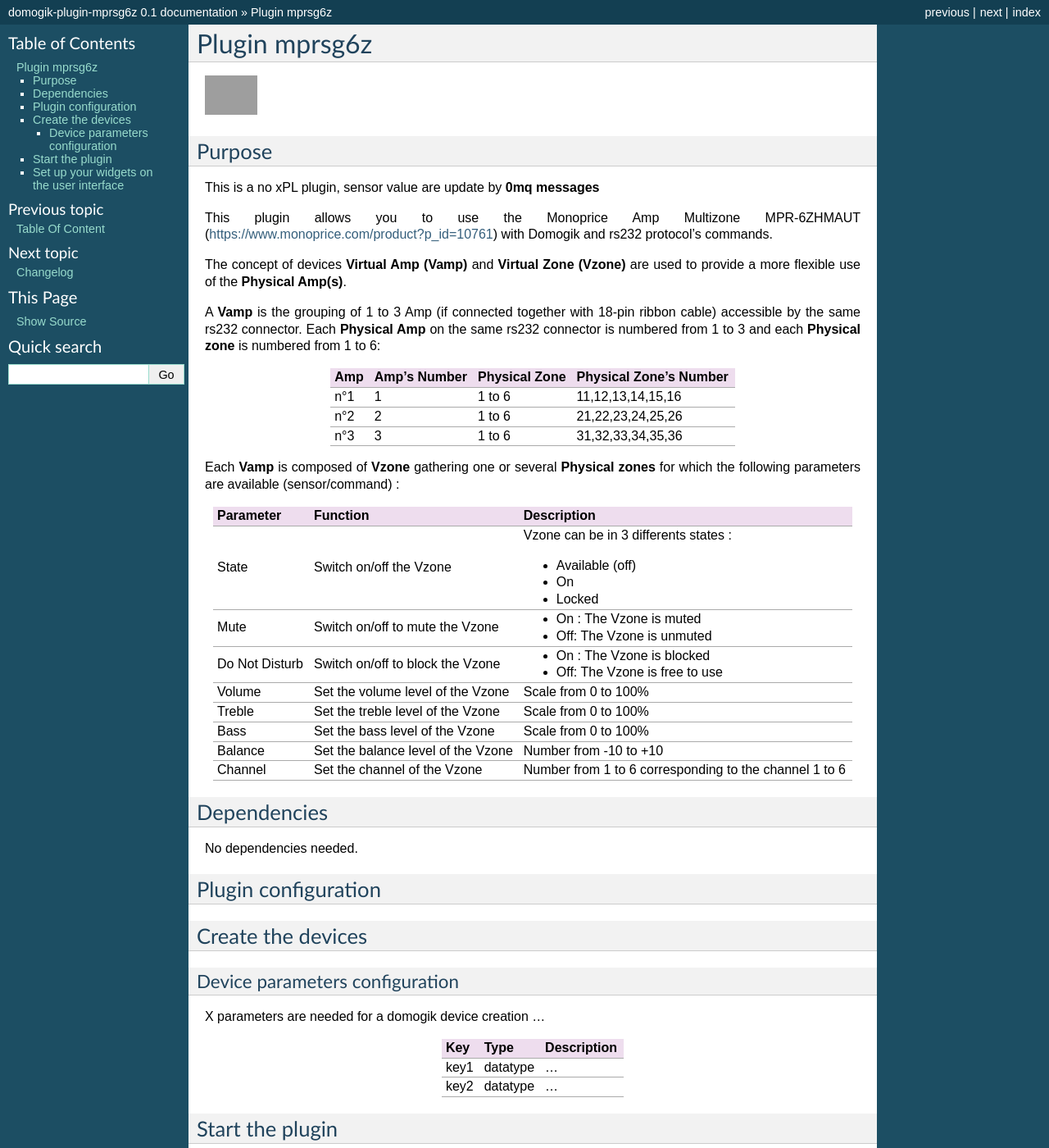
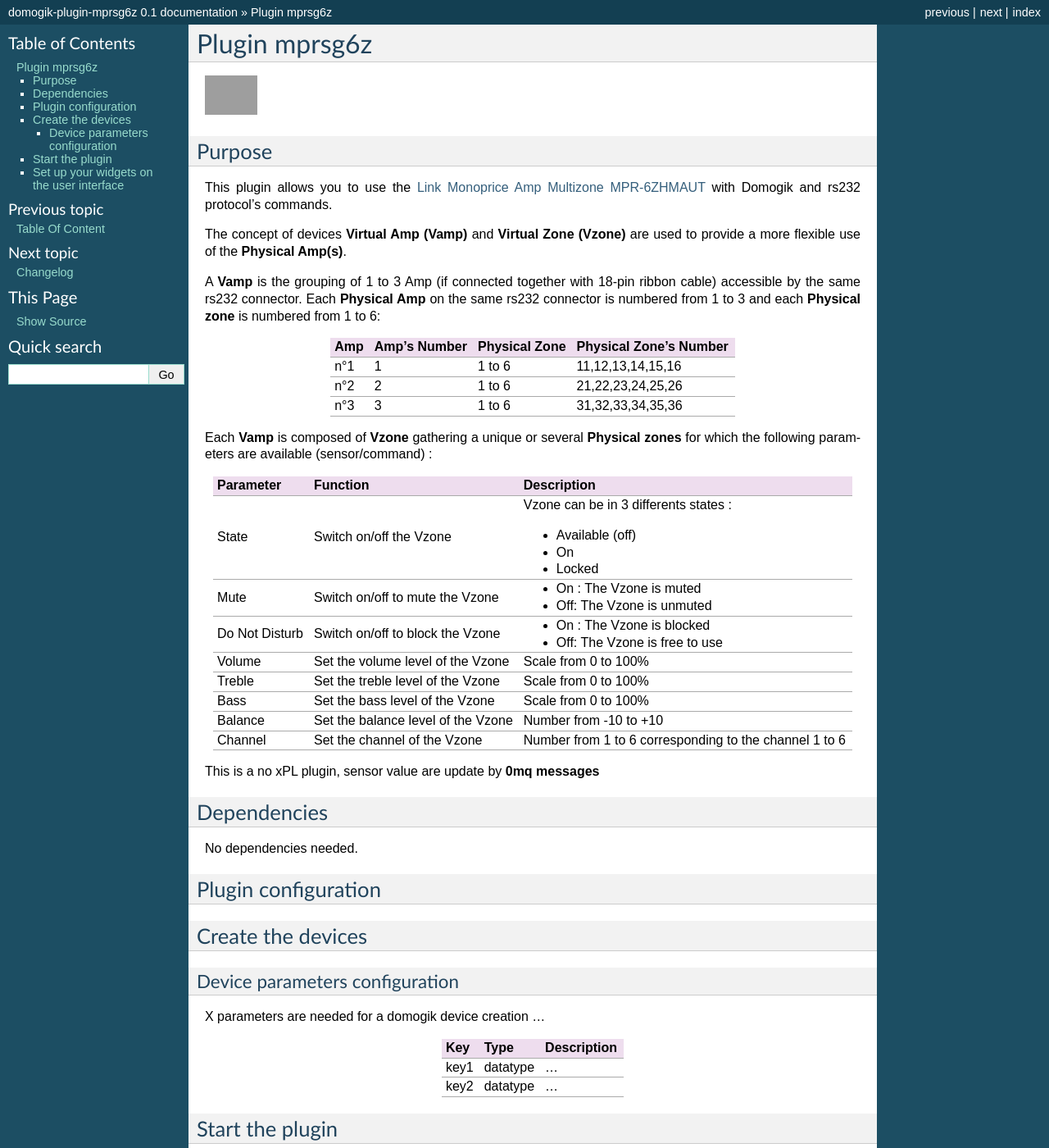
Before and after one commit to jaywax/domogik-plugin-mprsg6z, a Sphinx documentation site: the page built from docs/mprsg6z.txt, in a window 1280 px wide and 1400 px high. Shown: the whole window at 82% size. Built offline with Sphinx 7.4.7, drawn with Linux system fonts in a browser that asks for light colours; grey boxes are pictures that could not be loaded.

Commit message:
documentation

```diff
--- a/docs/mprsg6z.txt
+++ b/docs/mprsg6z.txt
@@ -13,9 +13,7 @@
 Purpose
 =======
 
-This is a no xPL plugin, sensor value are update by **0mq messages**
-
-This plugin allows you to use the Monoprice Amp Multizone MPR-6ZHMAUT (https://www.monoprice.com/product?p_id=10761)
+This plugin allows you to use the `Link Monoprice Amp Multizone MPR-6ZHMAUT <https://www.monoprice.com/product?p_id=10761>`_
 with Domogik and rs232 protocol's commands.
 
 The concept of devices **Virtual Amp (Vamp)** and **Virtual Zone (Vzone)** are used to provide a more flexible use of the **Physical Amp(s)**.
@@ -34,7 +32,7 @@
 n°3  3		  1 to 6	31,32,33,34,35,36
 ==== ============ ============= ======================
 
-Each **Vamp** is composed of **Vzone** gathering one or several **Physical zones** for which the following
+Each **Vamp** is composed of **Vzone** gathering a unique or several **Physical zones** for which the following
 parameters are available (sensor/command) :
 
 +---------+----------------------------------+-----------------------------------------------------------------------------+
```
Also changed, not shown: other parts of docs/mprsg6z.txt (+2 -0 lines).
